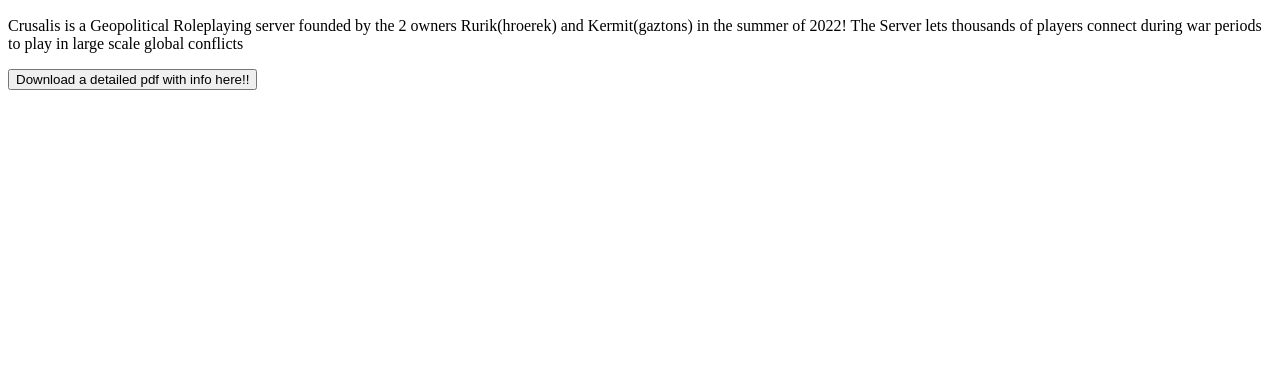
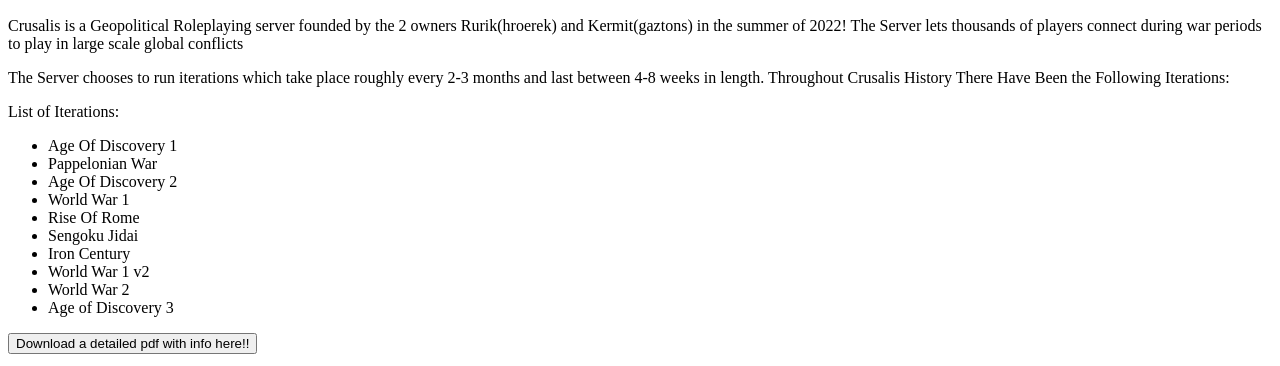
Before and after one commit to owoblade/owoblade.github.io, a plain HTML site: page index.html in a window 1280 px wide. Shown: the part 434-800 px from the top of the page. Drawn offline with Linux system fonts and the light colour scheme.

Commit message:
Updated Html

```diff
--- a/index.html
+++ b/index.html
@@ -12,6 +12,23 @@
   Crusalis is a Geopolitical Roleplaying server founded by the 2 owners Rurik(hroerek) and Kermit(gaztons) in the summer of 2022!
   The Server lets thousands of players connect during war periods to play in large scale global conflicts
 </p>
+<p>
+  The Server chooses to run iterations which take place roughly every 2-3 months and last between 4-8 weeks in length. Throughout Crusalis History There Have Been the Following Iterations:
+</p>
+<p>List of Iterations:</p>
+<ul>
+  <li>Age Of Discovery 1</li>
+  <li>Pappelonian War</li>
+  <li>Age Of Discovery 2</li>
+  <li>World War 1</li>
+  <li>Rise Of Rome</li>
+  <li>Sengoku Jidai</li>
+  <li>Iron Century</li>
+  <li>World War 1 v2</li>
+  <li>World War 2</li>
+  <li>Age of Discovery 3</li>
+
+</ul>
 <a href="crusalis.pdf" download>
   <button>Download a detailed pdf with info here!!</button>
 </a>
```
